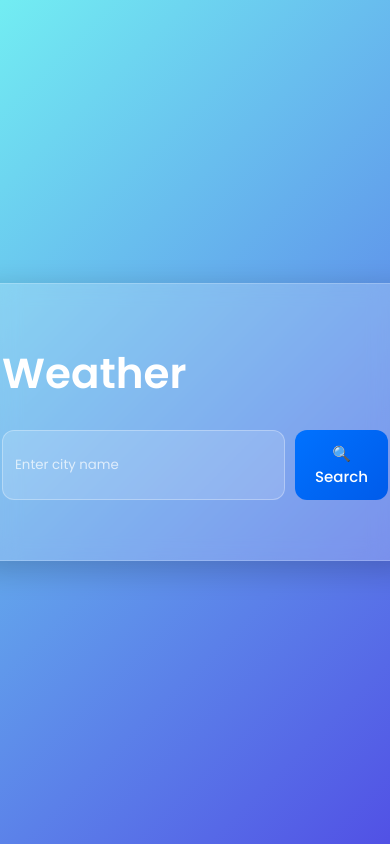
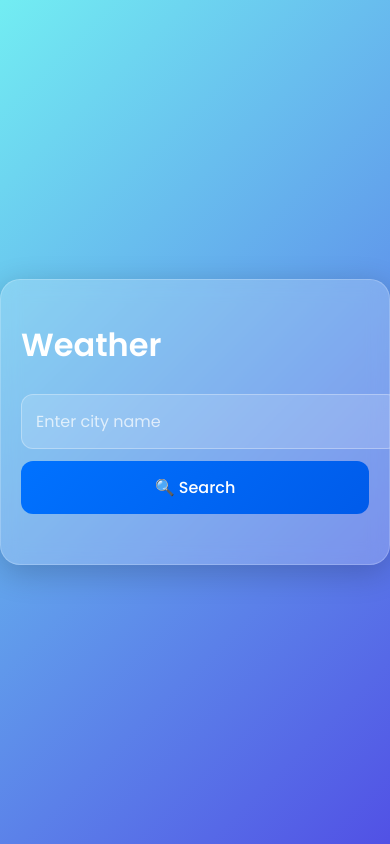
Before and after one commit to ayushonae/weather-app, a plain HTML site: page index.html in a window 390 px wide. Shown: the top 844 px of the page. Drawn offline with Linux system fonts and the light colour scheme.

Commit message:
Improved mobile responsiveness

```diff
--- a/style.css
+++ b/style.css
@@ -154,3 +154,45 @@ span {
 /* .dark-theme {
   background: linear-gradient(135deg, #141e30, #243b55);
 } */
+
+@media (max-width: 768px) {
+
+    .container {
+        width: 90%;
+        padding: 20px;
+    }
+
+    h1 {
+        font-size: 32px;
+    }
+
+    .search-box {
+        flex-direction: column;
+        gap: 12px;
+    }
+
+    input {
+        width: 100%;
+        font-size: 16px;
+        padding: 14px;
+    }
+
+    button {
+        width: 100%;
+        padding: 14px;
+        font-size: 16px;
+    }
+
+    #temperature {
+        font-size: 42px;
+    }
+
+    #weather-icon {
+        font-size: 42px;
+    }
+
+    .details {
+        font-size: 18px;
+    }
+
+}
```
